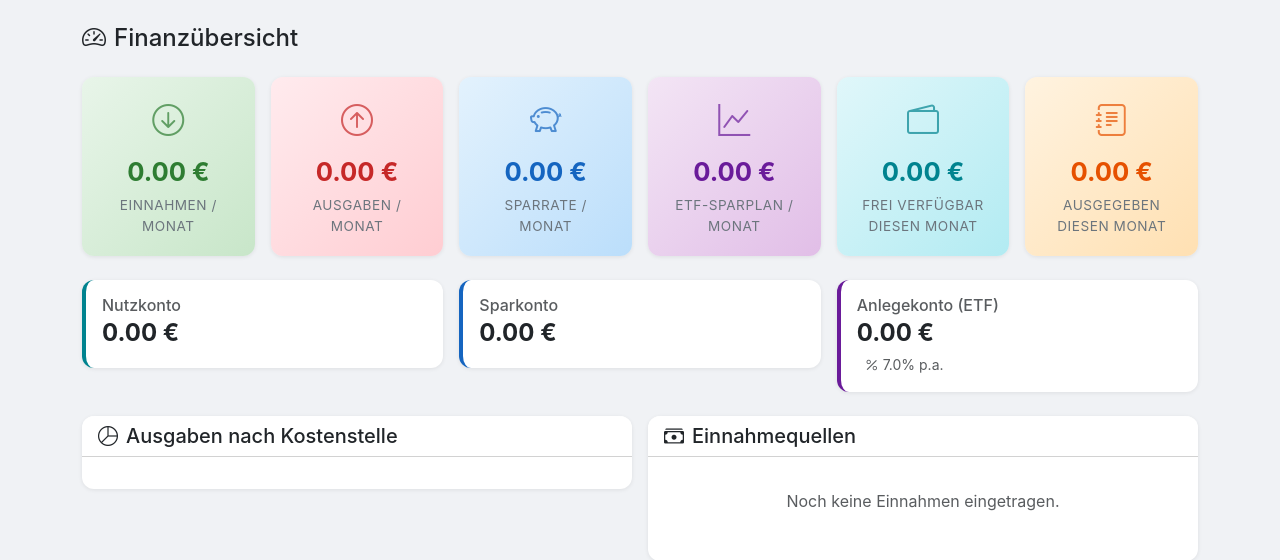
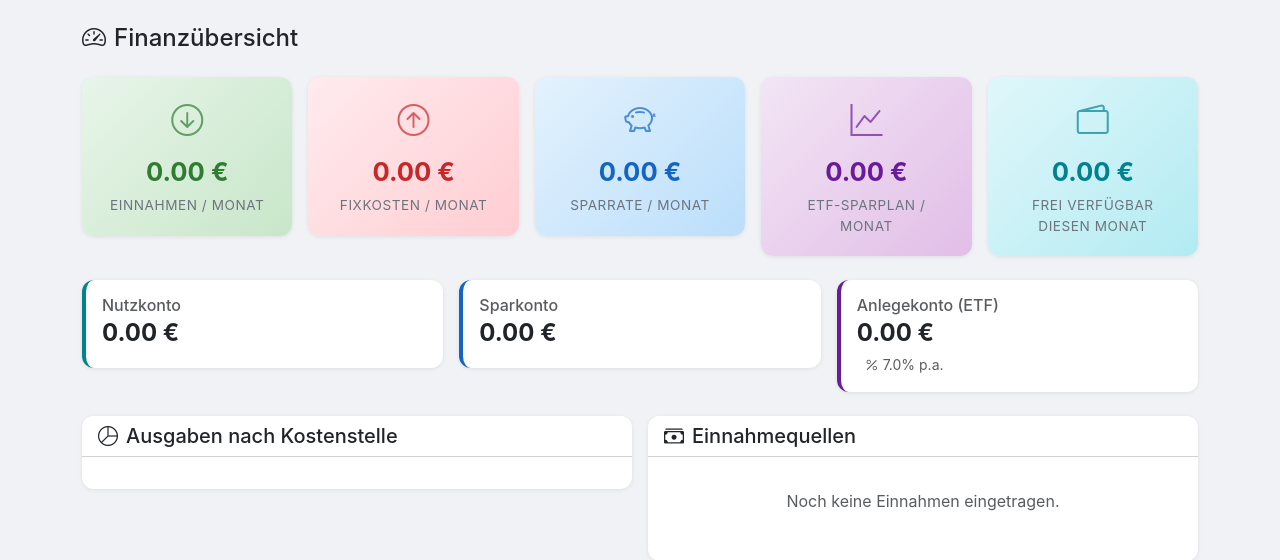
Before and after one commit to schrenzi/FinanceTool, a Flask app: page / in a window 1280 px wide. Shown: the part 57-617 px from the top of the page. Run offline with Flask 3, Linux system fonts and the light colour scheme; data comes from the database, SQL or seed files in the repository; data that the repository does not hold is empty.

Commit message:
Rename Ausgaben to Fixkosten and remove Tagebuch spent card
Co-Authored-By: Claude Opus 4.6 <noreply@anthropic.com>

```diff
--- a/templates/dashboard.html
+++ b/templates/dashboard.html
@@ -19,7 +19,7 @@
             <div class="stat-card">
                 <div class="stat-icon text-expense"><i class="bi bi-arrow-up-circle"></i></div>
                 <div class="stat-value text-expense">{{ "%.2f"|format(totals.total_expenses) }} &euro;</div>
-                <div class="stat-label">Ausgaben / Monat</div>
+                <div class="stat-label">Fixkosten / Monat</div>
             </div>
         </div>
     </div>
@@ -49,17 +49,6 @@
                     {{ "%.2f"|format(totals.free_cash_remaining) }} &euro;
                 </div>
                 <div class="stat-label">Frei verfügbar diesen Monat</div>
-            </div>
-        </div>
-    </div>
-    <div class="col-6 col-lg">
-        <div class="card" style="background: linear-gradient(135deg, #fff3e0, #ffe0b2);">
-            <div class="stat-card">
-                <div class="stat-icon" style="color: #e65100;"><i class="bi bi-journal-text"></i></div>
-                <div class="stat-value" style="color: #e65100;">
-                    {{ "%.2f"|format(totals.tagebuch_spent) }} &euro;
-                </div>
-                <div class="stat-label">Ausgegeben diesen Monat</div>
             </div>
         </div>
     </div>
```
